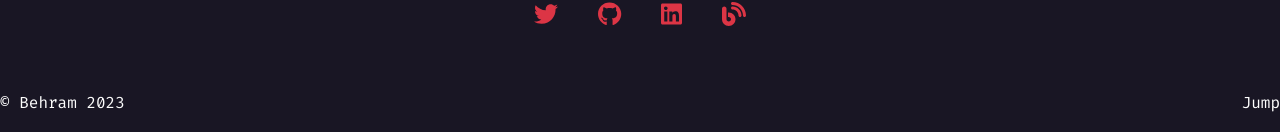
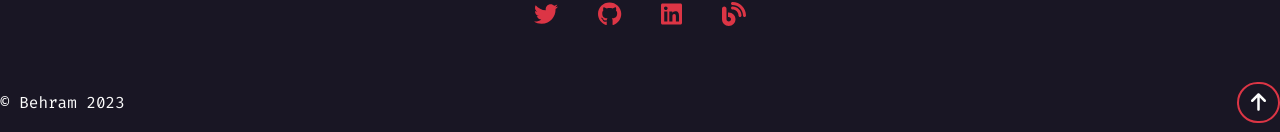
Before and after one commit to Behram-Khattak/Resume, a Vue app: page / in a window 1280 px wide. Shown: the part 4214-4346 px from the top of the page. Built offline with nearby package versions, Linux system fonts and the light colour scheme.

Commit message:
Added jump to top button

```diff
--- a/src/assets/main.css
+++ b/src/assets/main.css
@@ -171,6 +171,14 @@ footer {
     color: var(--white);
 }
 
+.jump-to-top > a {
+    color: var(--white);
+    border: 2px solid var(--red);
+}
+
+.jump-to-top > a:hover {
+    background-color: var(--red);
+}
 /*--- main body ends ---*/
 
 /*--- @media queries ---*/
--- a/src/components/Footer.vue
+++ b/src/components/Footer.vue
@@ -53,8 +53,8 @@ defineProps({
       <span>&COPY; behram 2023</span>
 
       <div class="jump-to-top">
-        <a href="#whoAmI" class="text-white">
-          jump
+        <a href="#whoAmI" class="py-2 px-3 rounded-full">
+          <font-awesome-icon icon="fas fa-arrow-up" size="lg" />
         </a>
       </div>
   </div>
```
